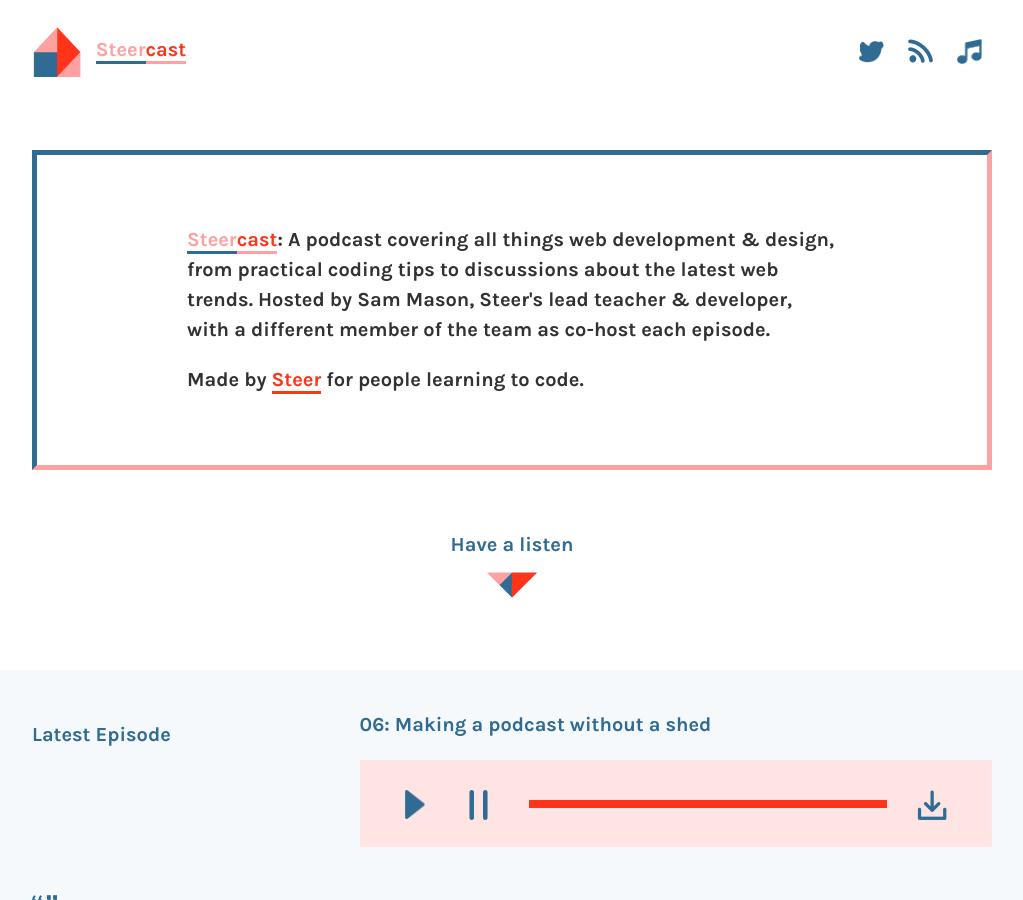
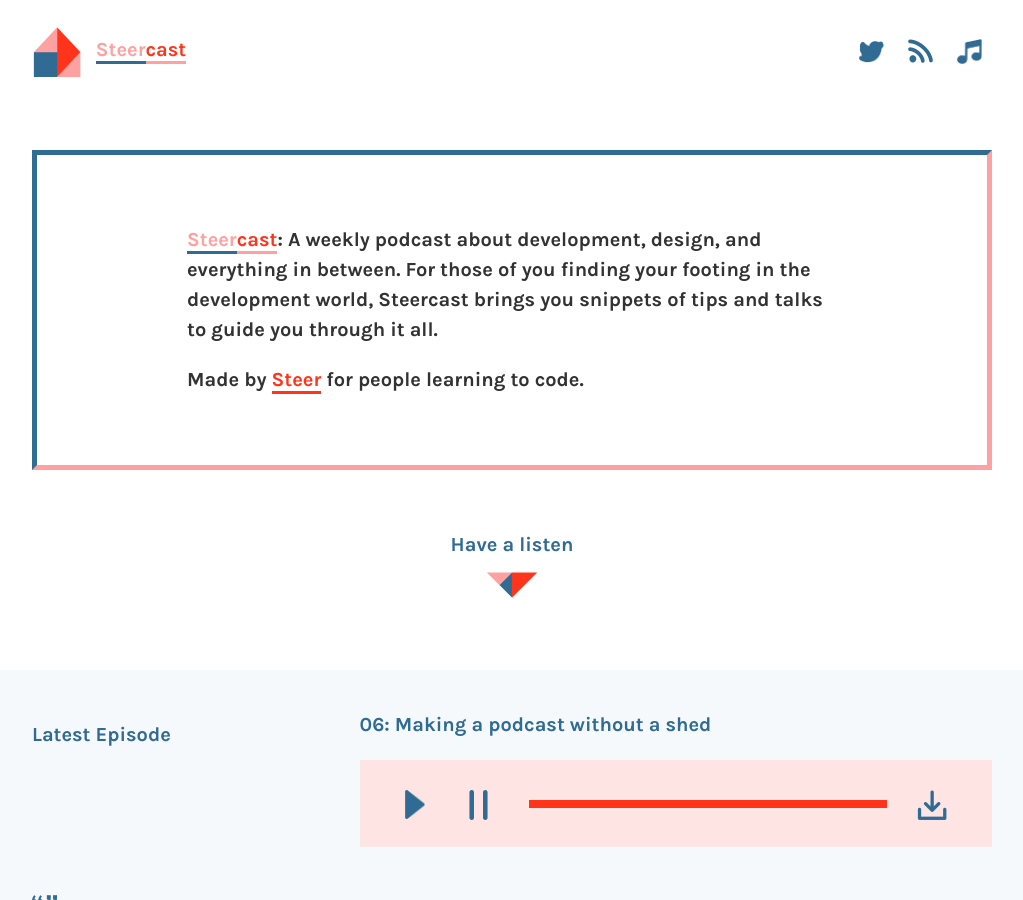
Before and after one commit to vivienney/podcast, a Jekyll site: the page built from index.html, in a window 1280 px wide and 900 px high. Shown: the whole window, without its empty margins (128-1151 px from the left). Built offline with Jekyll 4.4.1, drawn with Linux system fonts in a browser that asks for light colours.

Commit message:
New podcast description

```diff
--- a/_config.yml
+++ b/_config.yml
@@ -1,7 +1,7 @@
 # Site settings
 title: "Steercast"
 description: >
-  A podcast covering all things web development & design, from practical coding tips to discussions about the latest web trends. Hosted by Sam Mason, Steer's lead teacher & developer, with a different member of the team as co-host each episode.
+  A weekly podcast about  development, design, and everything in between. For those of you finding your footing in the development world, Steercast brings you snippets of tips and talks to guide you through it all.
 short_description: A podcast covering all things web development & design brought to you by the team at Steer
 url: http://podcast.steer.me
 tracker_url: http://ancient-dusk-3695.herokuapp.com/episode.mp3
```
